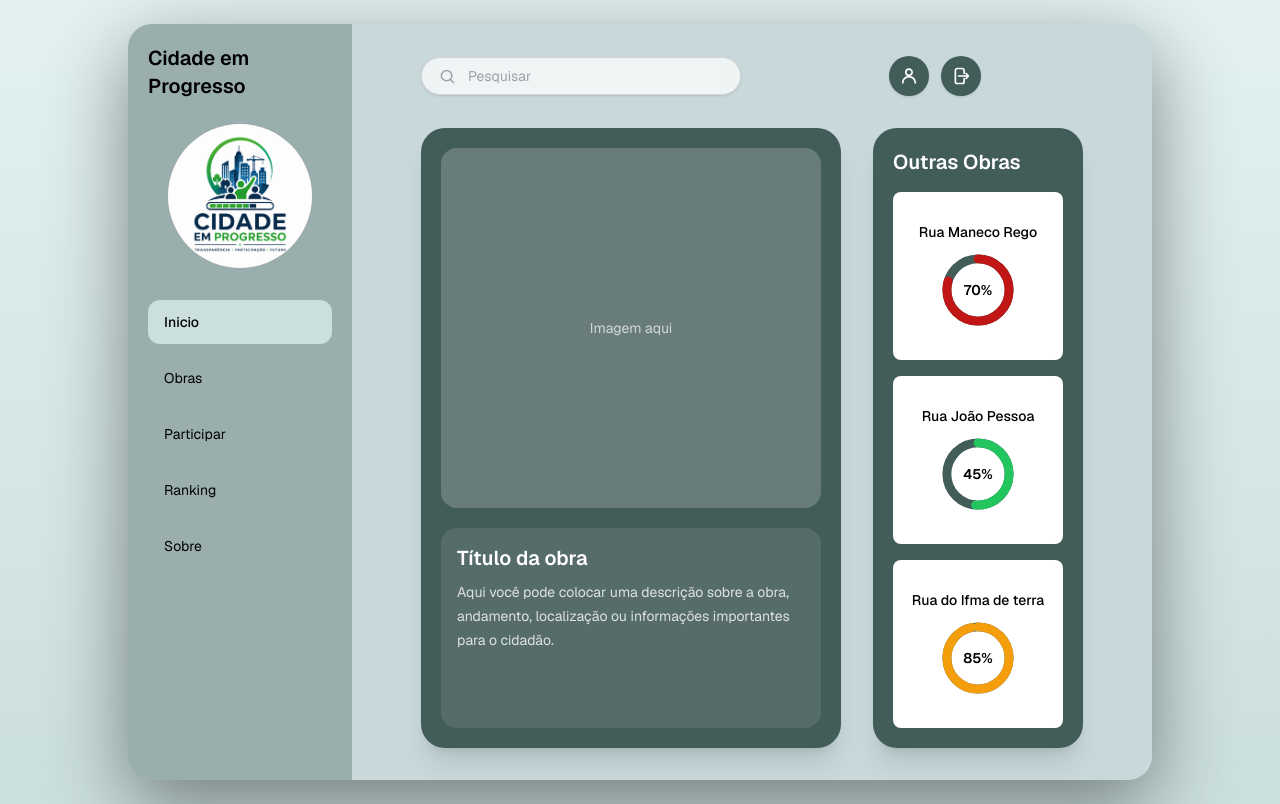
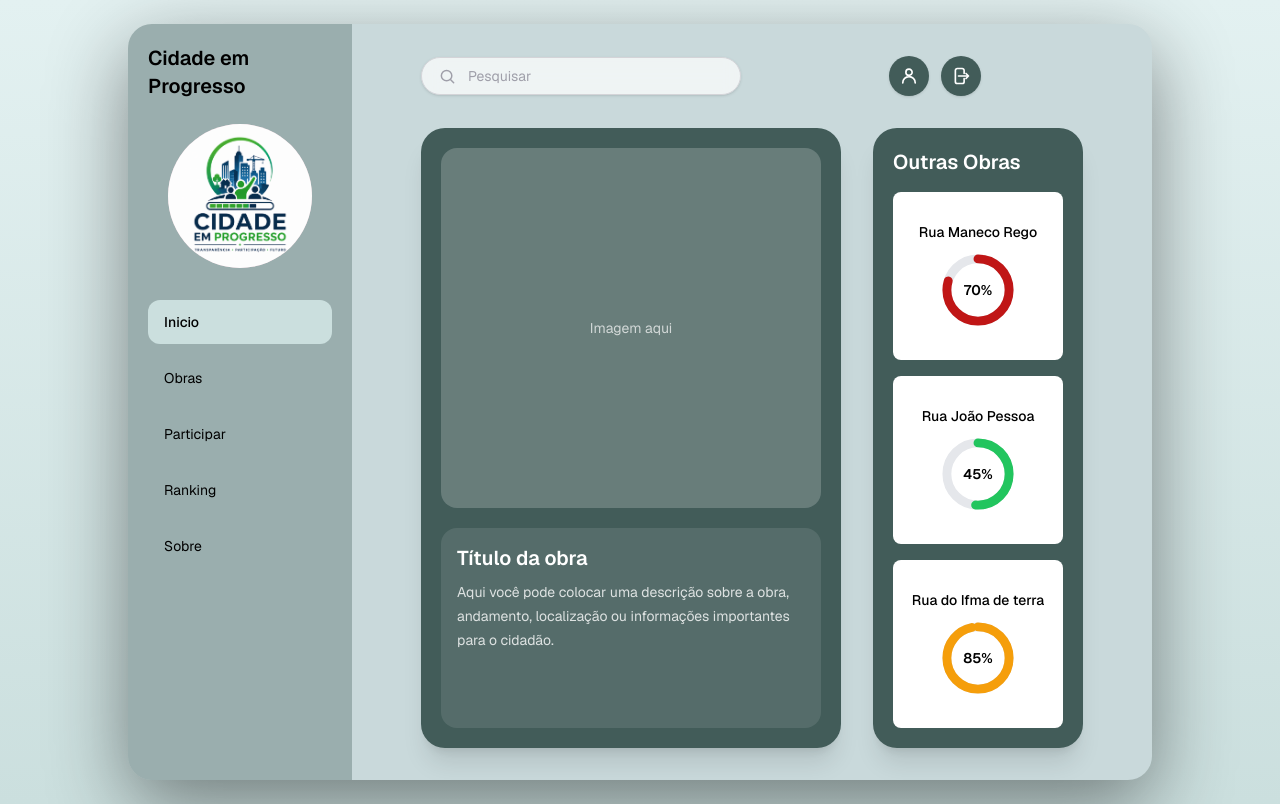
Before and after one commit to TornadoP/Cidade-Em-Progresso, a Next.js app: page / in a window 1280 px wide. Built offline with nearby package versions, Linux system fonts and the light colour scheme.

Commit message:
alterando as cores presentes dentro dos cards graficos

```diff
--- a/app/page.tsx
+++ b/app/page.tsx
@@ -181,7 +181,7 @@ export default function Home() {
                           cy="18"
                           r="14"
                           fill="none"
-                          stroke="#425C59"
+                          stroke="#E5E7EB"
                           strokeWidth="4"
                         />
                         <circle
@@ -215,7 +215,7 @@ export default function Home() {
                           cy="18"
                           r="14"
                           fill="none"
-                          stroke="#425C59"
+                          stroke="#E5E7EB"
                           strokeWidth="4"
                         />
                         <circle
@@ -249,7 +249,7 @@ export default function Home() {
                           cy="18"
                           r="14"
                           fill="none"
-                          stroke="#425C59"
+                          stroke="#E5E7EB"
                           strokeWidth="4"
                         />
                         <circle
```
